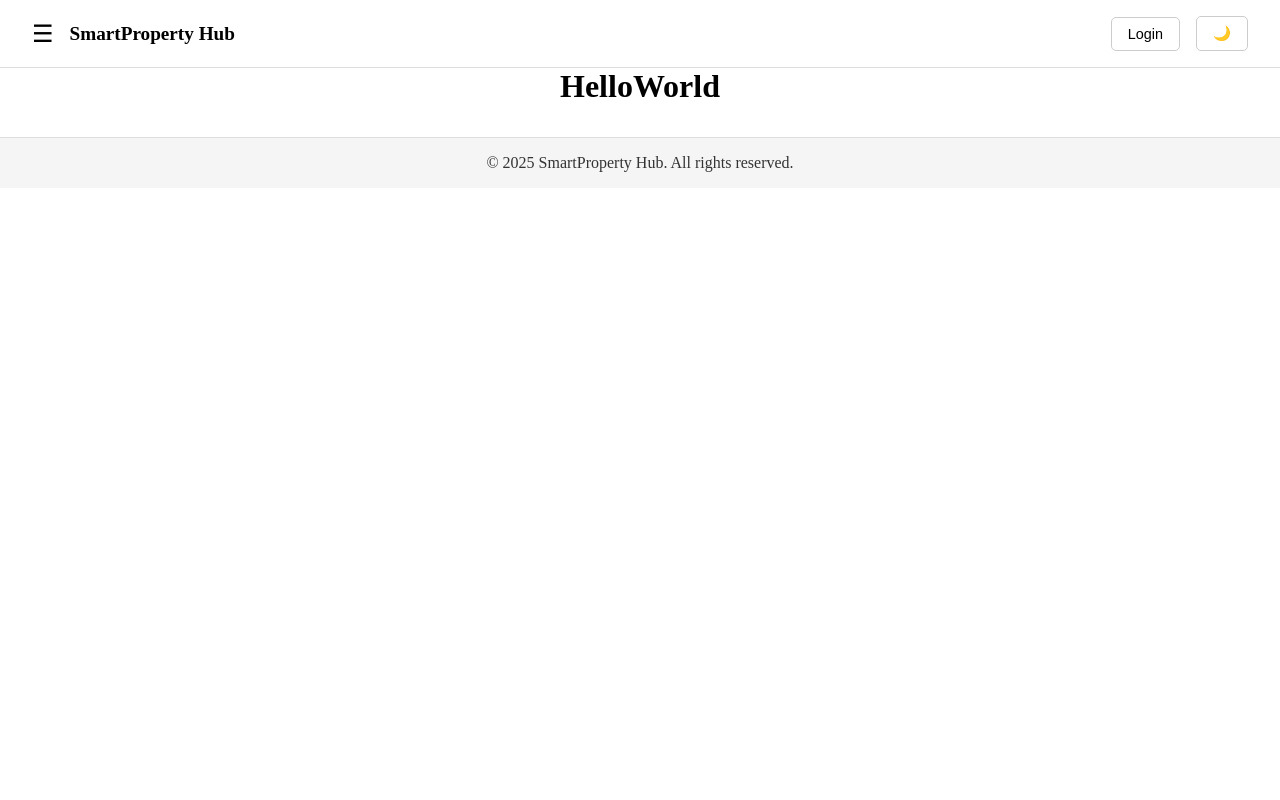
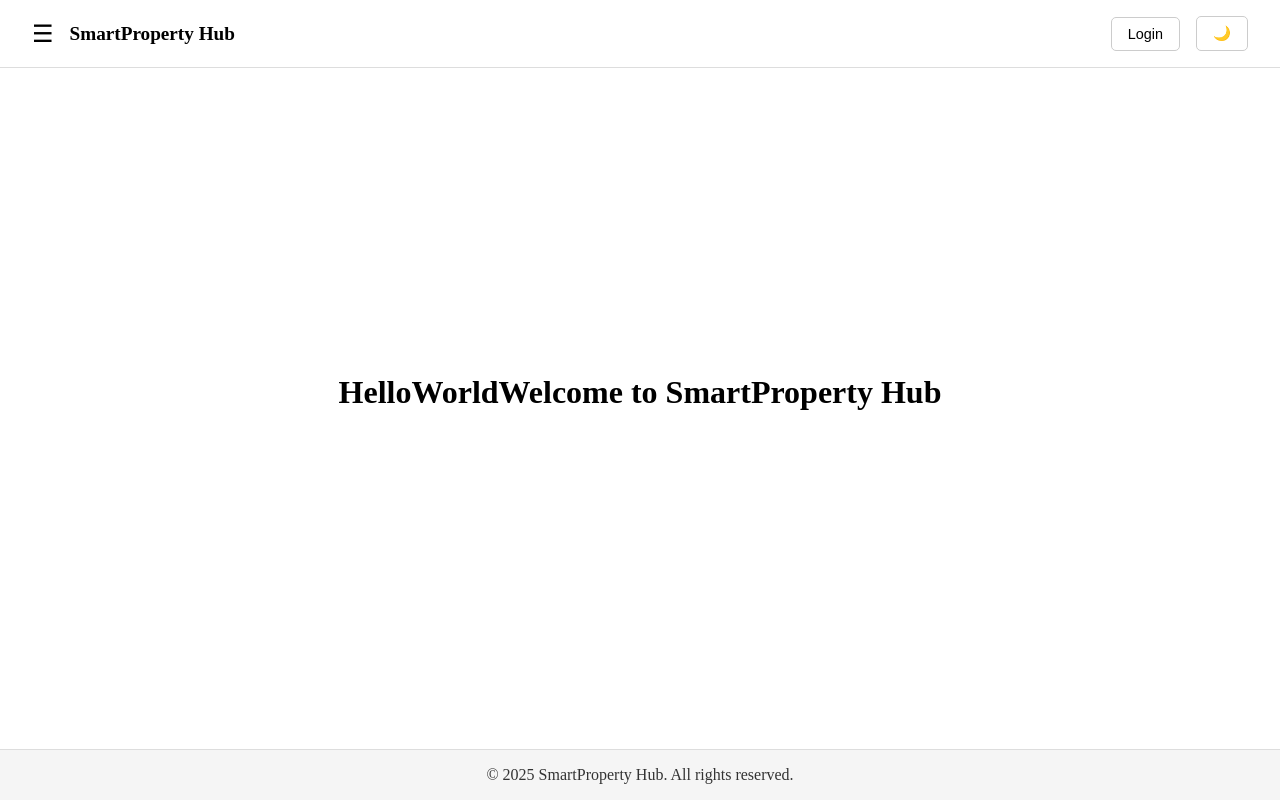
Before and after one commit to MAYANKSHARMA01010/smart-property-hub, a Next.js app: page / in a window 1280 px wide. Built offline with nearby package versions, Linux system fonts and the light colour scheme; no server answers.

Commit message:
Major Error Fixed

```diff
--- a/src/Components/Navbar.jsx
+++ b/src/Components/Navbar.jsx
@@ -6,12 +6,13 @@ import '../styles/Navbar.css';
 
 import { auth } from '@/lib/firebase';
 import { onAuthStateChanged, signOut } from 'firebase/auth';
-
+import { useRouter } from 'next/navigation';
 
 export default function Navbar() {
   const [open, setOpen] = useState(false);
   const [darkMode, setDarkMode] = useState(false);
   const [user, setUser] = useState(null);
+  const router = useRouter();
 
   const toggleDarkMode = () => {
     setDarkMode(!darkMode);
@@ -48,9 +49,7 @@ export default function Navbar() {
               <button className="login-button" onClick={handleLogout}>Logout</button>
             </>
           ) : (
-            <Link href="/login">
-              <button className="login-button">Login</button>
-            </Link>
+            <button className="login-button" onClick={() => router.push('/login')}>Login</button>
           )}
           <button className="dark-mode-button" onClick={toggleDarkMode}>
             {darkMode ? "☀️" : "🌙"}
--- a/src/app/page.js
+++ b/src/app/page.js
@@ -8,7 +8,12 @@ export default function Home() {
   return (
     <div className='HomePage'>
       <Navbar />
-      <h1>HelloWorld</h1>
+
+      <div className="content">
+        <h1>HelloWorld</h1>
+        <h1>Welcome to SmartProperty Hub</h1>
+      </div>
+
       <Footer />
     </div>
   );
--- a/src/styles/Footer.css
+++ b/src/styles/Footer.css
@@ -5,12 +5,9 @@
   padding: 1rem 2rem;
   border-top: 1px solid #ddd;
   margin-top: 2rem;
-    /* z-index: base; */
-    position: relative;
-    bottom: 0;
 }
 
-  /* Dark mode support */
+/* Dark mode styling for the footer */
 body.dark .footer {
   background-color: #1e1e1e;
   color: #ccc;
--- a/src/styles/HomePage.css
+++ b/src/styles/HomePage.css
@@ -5,8 +5,18 @@
 }
 
 .HomePage {
-    width: 100%;
-    height: 100%;
+    display: flex;
+    flex-direction: column;
+    min-height: 100vh; /* Ensures the page takes up the full screen height */
+}
+
+.content {
+    flex-grow: 1;
+    display: flex;
+    justify-content: center;
+    align-items: center;
+    text-align: center;
+    padding: 2rem;
 }
 
 h1 {
```
Also changed, not shown: src/Pages/Login.jsx (+120 -6 lines), src/Pages/SignUp.jsx (+11 -2 lines). Lines whose indentation alone changed are shown as unchanged.
